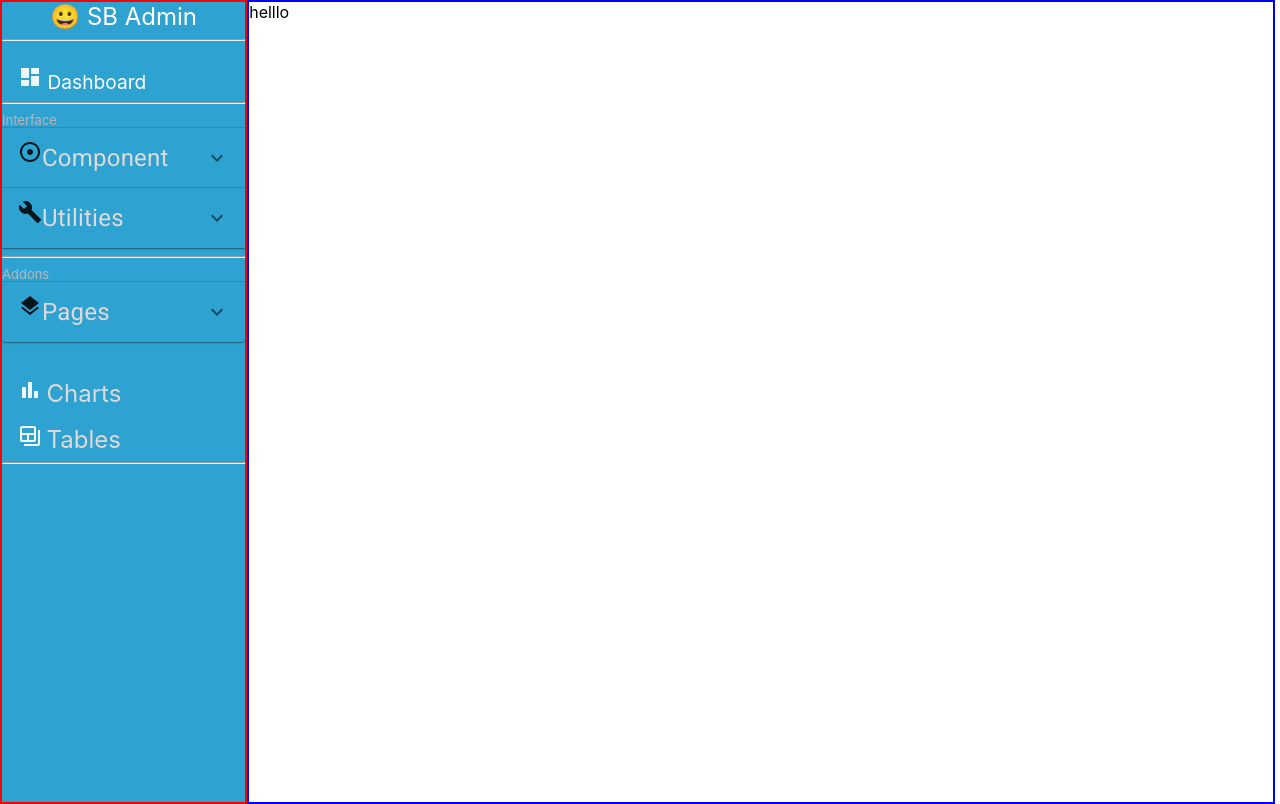
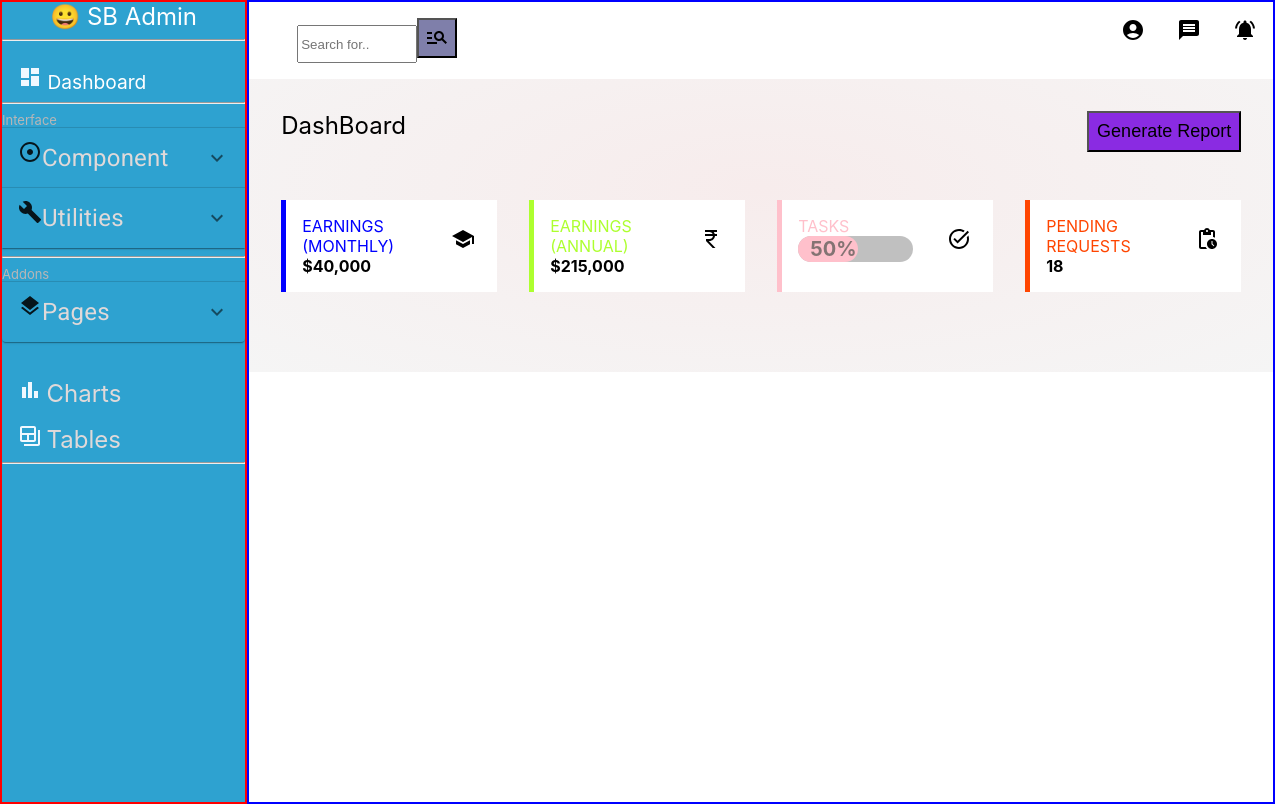
Before and after one commit to NoorulAmeenJ/Admin-Dashboard, a React (Create React App) app: page / in a window 1280 px wide. Built offline with nearby package versions, Linux system fonts and the light colour scheme.

Commit message:
dashboard doing on

```diff
--- a/src/App.css
+++ b/src/App.css
@@ -38,7 +38,6 @@
   color: rgb(224, 217, 217);
   background-color:rgb(46, 162, 208) !important;
   font-size: large !important;
-  /* position: absolute !important; */
 }
 .sideElement:hover{
   color: white !important
@@ -71,9 +70,13 @@
   margin-left: 1rem;
   margin-top: 1rem;
   color: aliceblue;
-  /* font-size: xx-large !important; */
-  /* background-color: aliceblue; */
 }
+
+@media screen and (max-width:800px){
+  .fiveElement {
+     display: none;
+  }
+  }
 
          /* Imvalid-Url */
 .invalid{
@@ -90,11 +93,132 @@
   padding: 0.5rem;
 }
 
+         /* Dashboard */
+.dashBoardContainer{
+  background: radial-gradient(rgb(247, 236, 236),whitesmoke);
+}
+.dbWhiteBox{
+  display: flex;
+  background-color: white
+}
+.dbsearchBox{
+  flex-basis: 50%;
+  justify-content: flex-start;
+  padding: 1rem ;
+  margin-left: 2rem;
 
+}
+.dbinputBox{
+  width: 7rem !important;
+  height: 2rem;
 
+}
+.dbbuttonbox{
+  background-color: rgb(127, 127, 170);
+  height: 2.5rem;
+}
+.dbnotificatonBox{
+  flex-basis: 50%;
+  text-align: end;
+}
+.dbicons{
+  padding: 1rem;
+}
+.dbsubContainer {
+  padding: 2rem;
+}
+.dbheadingbox{
+  display: flex;
+  font-size: x-large;
+  margin-bottom: 3rem;
+}
+.db1stheading{
+    flex-basis: 50%;
+}
+.db2rdbutton{
+  flex-basis: 50%;
+  text-align: end;
+}
+.dbgeneratebutton{
+   background-color: blueviolet;
+   font-size: large;
+   padding : 0.5rem;
+}
+.dbincomeTaxbox{
+     display: grid;
+     grid-template-columns: repeat(auto-fill,minmax(13rem,1fr));
+     gap: 2rem;
+     margin-bottom: 3rem;
+     /* ; */
+}
+.dbincomeTaxbox1{
+  display: flex;
+  /* border: 2px solid greenyellow; */
+  padding: 1rem;
+  background-color: white;
+  border-left:5px solid blue;
+}
+.dbincomeTaxbox2{
+  display: flex;
+  /* border: 2px solid greenyellow; */
+  padding: 1rem;
+  background-color: white;
+  border-left:5px solid greenyellow;
+}
+.dbincomeTaxbox3{
+  display: flex;
+  /* border: 2px solid greenyellow; */
+  padding: 1rem;
+  background-color: white;
+  border-left:5px solid pink;
+}
+.dbincomeTaxbox4{
+  display: flex;
+  padding: 1rem;
+  border-left:5px solid orangered;
+  background-color: white;
+}
+.dbincometxbox80{
+  flex-basis: 80%;
+}
+.dbincometxbox20{
+  flex-basis: 20%;
+  text-align: center;
+  margin-top: 0.7rem;
+}
+.dbearningM{
+    color: blue;
 
-@media screen and (max-width:800px){
-  .fiveElement {
-     display: none;
-  }
-  }
+}
+.dbrupees{
+  font-weight: bold;
+}
+.dbearningA{
+  color: greenyellow;
+}
+.dbtasks{
+   color: pink;
+}
+.dbpendingreq{
+  color: orangered;
+}
+.container {
+  background-color: rgb(192, 192, 192);
+  width: 80%;
+  border-radius: 15px;
+}
+
+.skill {
+  background-color: pink;
+  color: white;
+  padding: 1%;
+  text-align: right;
+  font-size: 20px;
+  border-radius: 15px;
+}
+
+.html {
+  width: 50%;
+  color : rgb(132, 115, 115)
+
+}
--- a/src/App.js
+++ b/src/App.js
@@ -12,10 +12,7 @@ function App() {
 
      <Switch>
         <Route exact path="/">
-            {/* <Base/> */}
-            {/* <Sidebar/> */}
             <Dashboard/>
-            {/* <InvalidUrl/> */}
         </Route>
 
         <Route path="/hello">
--- a/src/Components/dashboard.js
+++ b/src/Components/dashboard.js
@@ -1,13 +1,83 @@
+import { FilledInput, FormControl, InputLabel } from '@mui/material'
 import React from 'react'
 import Base from '../Base'
 import Sidebar from './Sidebar'
+import ManageSearchIcon from '@mui/icons-material/ManageSearch';
+import NotificationsActiveIcon from '@mui/icons-material/NotificationsActive';
+import MessageIcon from '@mui/icons-material/Message';
+import AccountCircleIcon from '@mui/icons-material/AccountCircle';
+import SchoolIcon from '@mui/icons-material/School';
+import CurrencyRupeeIcon from '@mui/icons-material/CurrencyRupee';
+import TaskAltIcon from '@mui/icons-material/TaskAlt';
+import PendingActionsIcon from '@mui/icons-material/PendingActions';
 
 const Dashboard = () => {
   return (
 
   <Base>
-      <div>helllo</div>
+  <div className='dashBoardContainer'>
+     <div className='dbWhiteBox'>
 
+      <div className='dbsearchBox'> <input type="text" placeholder='Search for..' className='dbinputBox'/><button className='dbbuttonbox'><ManageSearchIcon/></button></div>
+
+      <div className='dbnotificatonBox'>
+         <AccountCircleIcon className='dbicons'/>
+         <MessageIcon className='dbicons'/>
+         <NotificationsActiveIcon className='dbicons'/>
+         </div>
+     </div>
+     <div className='dbsubContainer'>
+            <div className='dbheadingbox'>
+                   <div className='db1stheading'>DashBoard</div>
+                   <div className='db2rdbutton'><button className="dbgeneratebutton">Generate Report</button></div>
+            </div>
+           <div className='dbincomeTaxbox'>
+              <div className='dbincomeTaxbox1'>
+                <div className='dbincometxbox80'>
+                 <div className='dbearningM'>EARNINGS (MONTHLY)</div>
+                 <div className='dbrupees'>$40,000</div>
+                </div>
+                <div className='dbincometxbox20'>
+                 <div className='dbtaxboxicon'><SchoolIcon/></div>
+                 </div>
+               </div>
+
+               <div className='dbincomeTaxbox2'>
+               <div className='dbincometxbox80'>
+                  <div className='dbearningA'>EARNINGS (ANNUAL)</div>
+                  <div className='dbrupees'>$215,000</div>
+                </div>
+                <div className='dbincometxbox20'>
+                  <div className='dbtaxboxicon'><CurrencyRupeeIcon/></div>
+               </div>
+               </div>
+
+               <div className='dbincomeTaxbox3'>
+               <div className='dbincometxbox80'>
+                  <div className='dbtasks'>TASKS</div>
+                 <div className='dbpercentage dbrupees'>
+                 <div class="container">
+        <div class="skill html">50%</div>
+    </div>
+                 </div>
+                 </div>
+                <div className='dbincometxbox20'>
+                 <div className='dbtaxboxicon'><TaskAltIcon/></div>
+               </div>
+               </div>
+
+               <div className='dbincomeTaxbox4'>
+               <div className='dbincometxbox80'>
+                <div className='dbpendingreq'>PENDING REQUESTS</div>
+                <div className='dbrupees'>18</div>
+                </div>
+                <div className='dbincometxbox20'>
+                <div className='dbtaxboxicon'><PendingActionsIcon/></div>
+               </div>
+            </div>
+     </div>
+  </div>
+  </div>
    </Base>
 
   )
```
